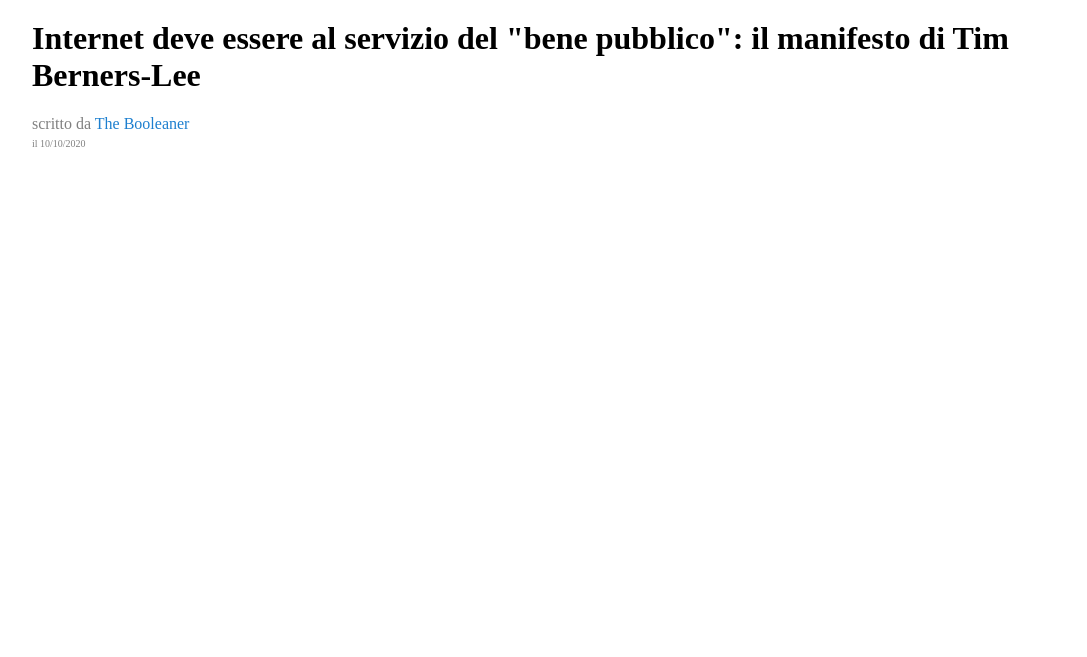
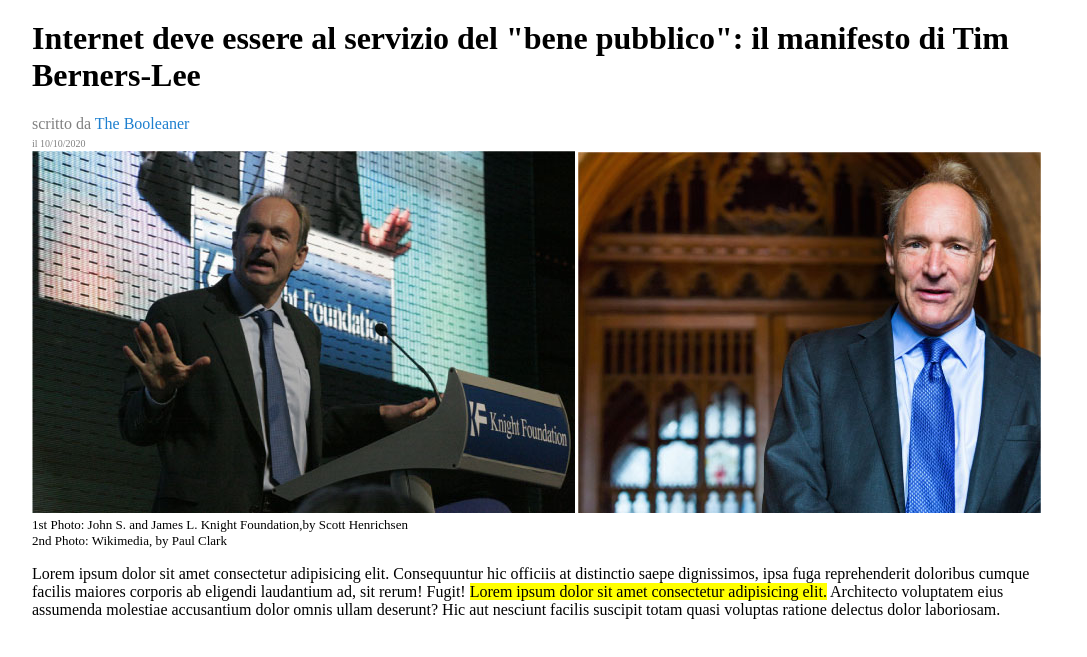
Before and after one commit to andmalt/html-css-booleaner, a plain HTML site: page index.html in a window 1280 px wide. Shown: the part 123-780 px from the top of the page, without its empty margins (96-1183 px from the left). Drawn offline with Linux system fonts and the light colour scheme.

Commit message:
foto e articolo

```diff
--- a/css/style.css
+++ b/css/style.css
@@ -24,3 +24,9 @@
 div span{
     font-size: 10px;
 }
+.Photo-Tim{
+    font-size: 13px;
+}
+p span{
+    background-color: yellow;
+}
--- a/index.html
+++ b/index.html
@@ -19,6 +19,7 @@
     </header>
     <main>
         <head>
+            <!-- Titolo di pagina -->
             <h1>Internet deve essere al servizio del "bene pubblico": il manifesto di Tim Berners-Lee </h1>
             <div id="info-title">
                 scritto da <a href="https://www.google.it">The Booleaner</a> <br>
@@ -26,8 +27,18 @@
             </div>
         </head>
         <section>
-
+            <!-- foto -->
+            <div class="Photo-Tim">
+                <img src="img/tim-1.jpg" alt="Foto di Tim Berners in conferenza alla Knight Foundation">
+                <img src="img/tim-2.jpg" alt="Foto di Tim Berners-Lee alla Oxford University">
+                <br>1st Photo: John S. and James L. Knight Foundation,by Scott Henrichsen
+                <br>2nd Photo: Wikimedia, by Paul Clark
+            </div>
         </section>
+        <!-- articolo -->
+        <article>
+            <p>Lorem ipsum dolor sit amet consectetur adipisicing elit. Consequuntur hic officiis at distinctio saepe dignissimos, ipsa fuga reprehenderit doloribus cumque facilis maiores corporis ab eligendi laudantium ad, sit rerum! Fugit! <span> Lorem ipsum dolor sit amet consectetur adipisicing elit.</span>  Architecto voluptatem eius assumenda molestiae accusantium dolor omnis ullam deserunt? Hic aut nesciunt facilis suscipit totam quasi voluptas ratione delectus dolor laboriosam.</p>
+        </article>
     </main>
 
 </body>
```
